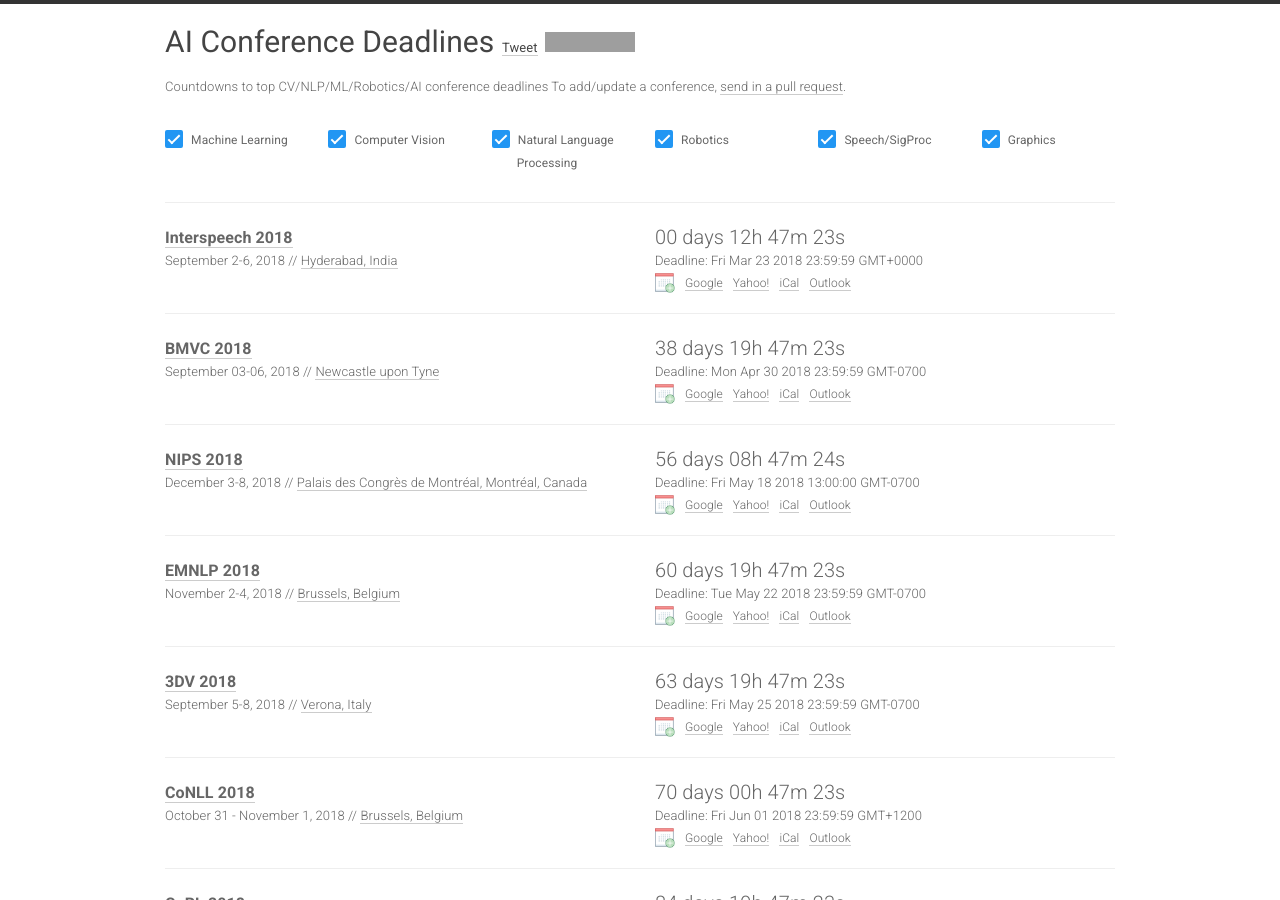
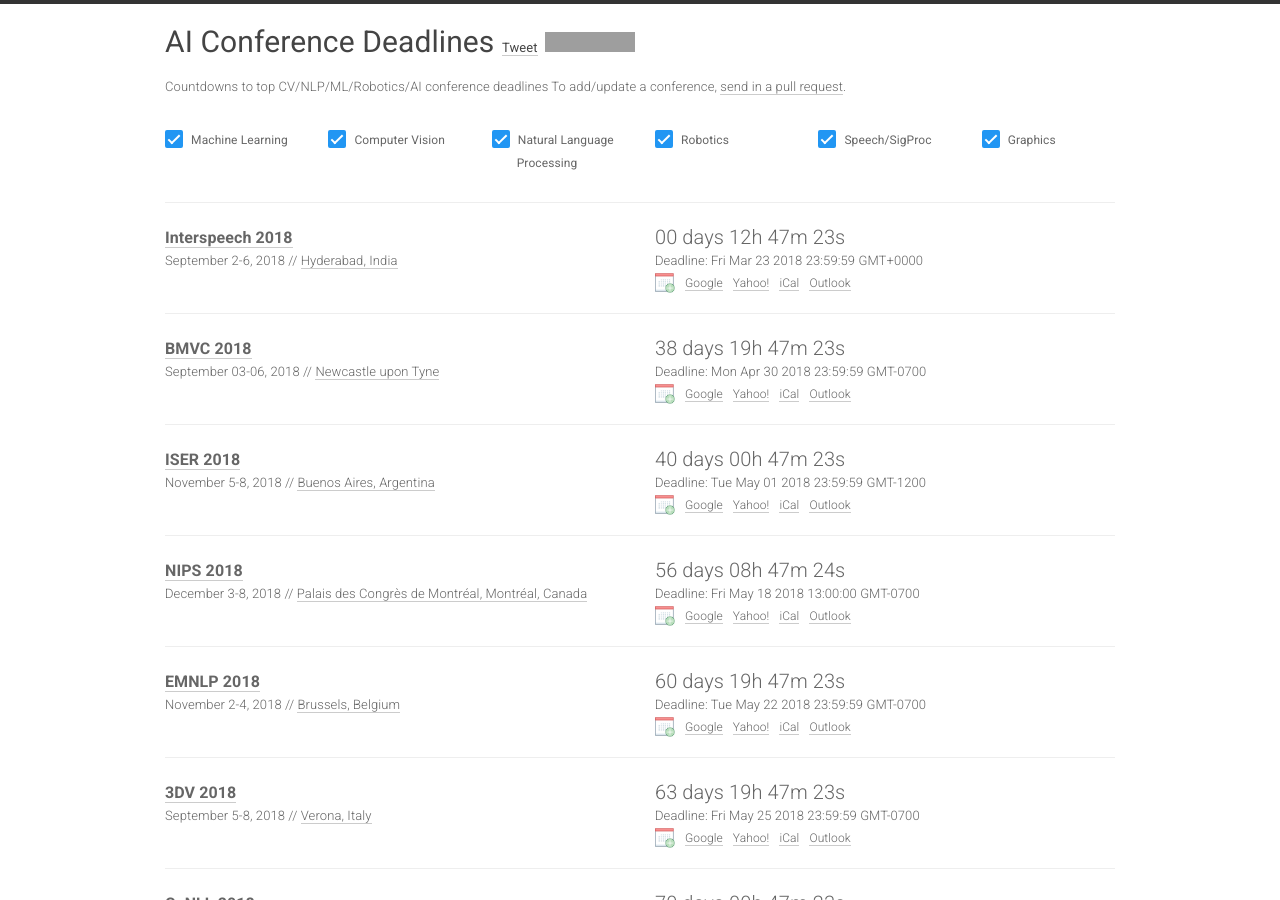
Before and after one commit to paperswithcode/ai-deadlines, a Jekyll site: the page built from index.html, in a window 1280 px wide and 900 px high. Built offline with Jekyll 4.4.1, drawn with Linux system fonts in a browser that asks for light colours; nearby versions of some CDN libraries; comment, search, counter and statistics services are not loaded; grey boxes are pictures that could not be loaded.

Commit message:
adding in iser

```diff
--- a/_data/conferences.yml
+++ b/_data/conferences.yml
@@ -20,6 +20,16 @@
   date: September 03-06, 2018
   place: Newcastle upon Tyne
   sub: CV
+
+- name: ISER
+  year: 2018
+  id: iser2018
+  link: http://www.iser2018.org/
+  deadline: "2018-05-01 23:59:59"
+  timezone: Etc/GMT+12
+  date: November 5-8, 2018
+  place: Buenos Aires, Argentina
+  sub: RO
 
 - name: NIPS
   year: 2018
```
